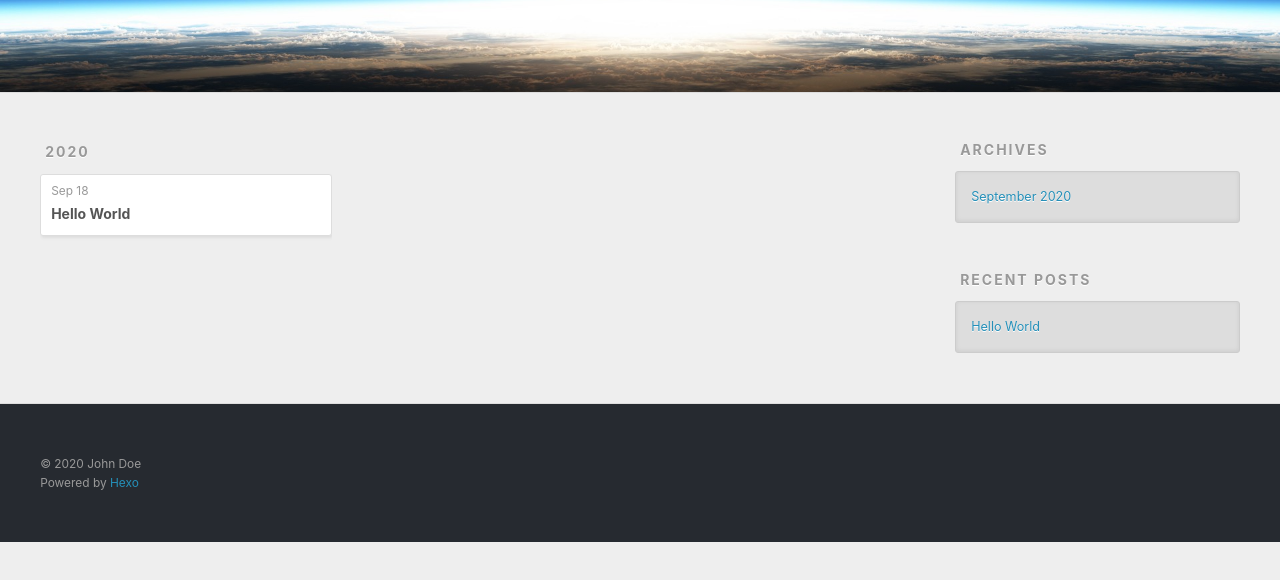
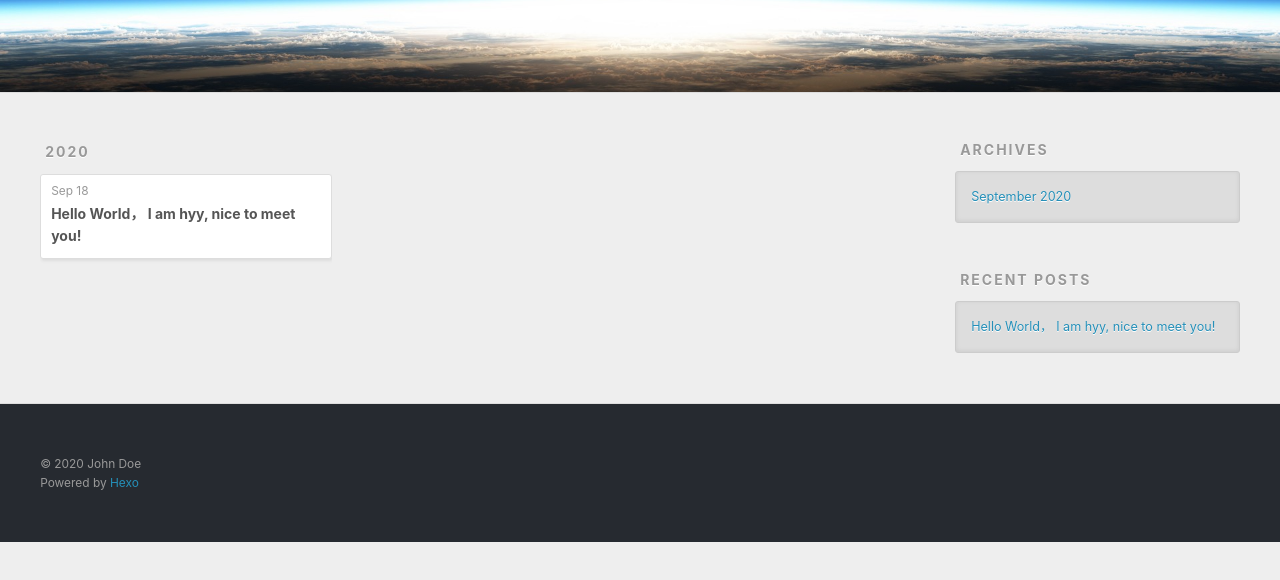
Before and after one commit to Areshyy/Areshyy.github.io, a plain HTML site: page archives/index.html in a window 1280 px wide. Shown: the part 208-788 px from the top of the page. Drawn offline with nearby package versions, Linux system fonts and the light colour scheme.

Commit message:
Site updated: 2020-09-18 10:43:24

```diff
--- a/archives/index.html
+++ b/archives/index.html
@@ -84,7 +84,7 @@
 
 
     <h1 itemprop="name">
-      <a class="archive-article-title" href="/2020/09/18/hello-world/">Hello World</a>
+      <a class="archive-article-title" href="/2020/09/18/hello-world/">Hello World， I am hyy, nice to meet you!</a>
     </h1>
 
 
@@ -126,7 +126,7 @@
       <ul>
 
           <li>
-            <a href="/2020/09/18/hello-world/">Hello World</a>
+            <a href="/2020/09/18/hello-world/">Hello World， I am hyy, nice to meet you!</a>
           </li>
 
       </ul>
```
Also changed, not shown: 2020/09/18/hello-world/index.html (+5 -5 lines), archives/2020/09/index.html (+2 -2 lines), archives/2020/index.html (+2 -2 lines), index.html (+2 -2 lines).
